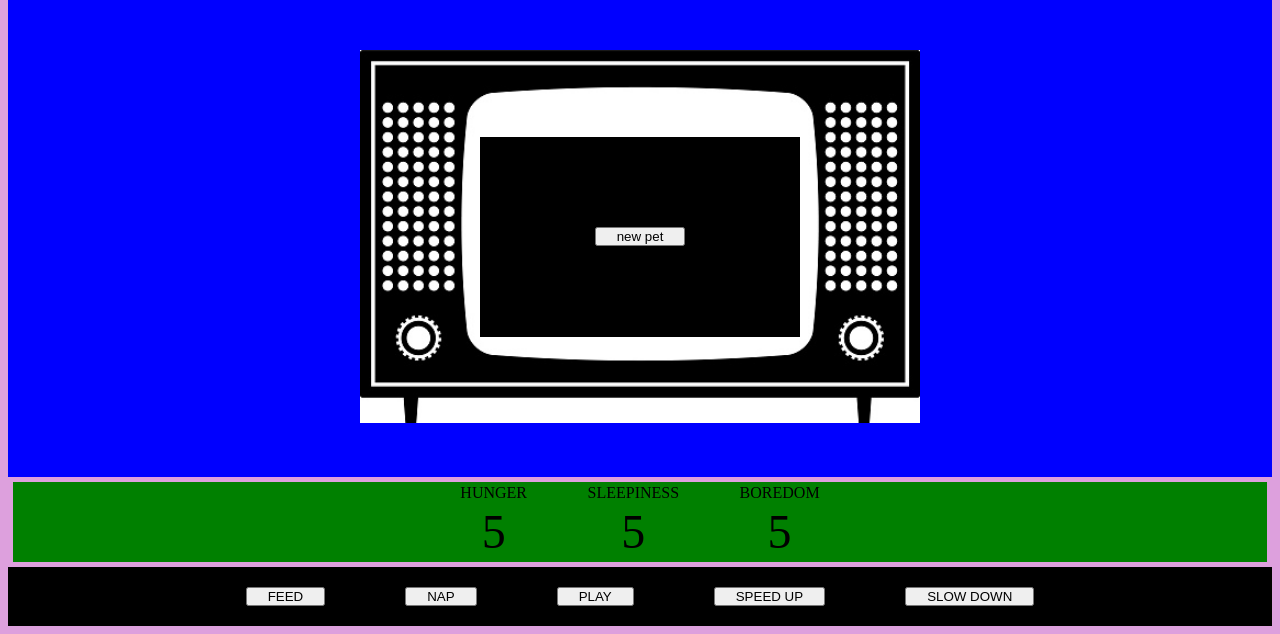
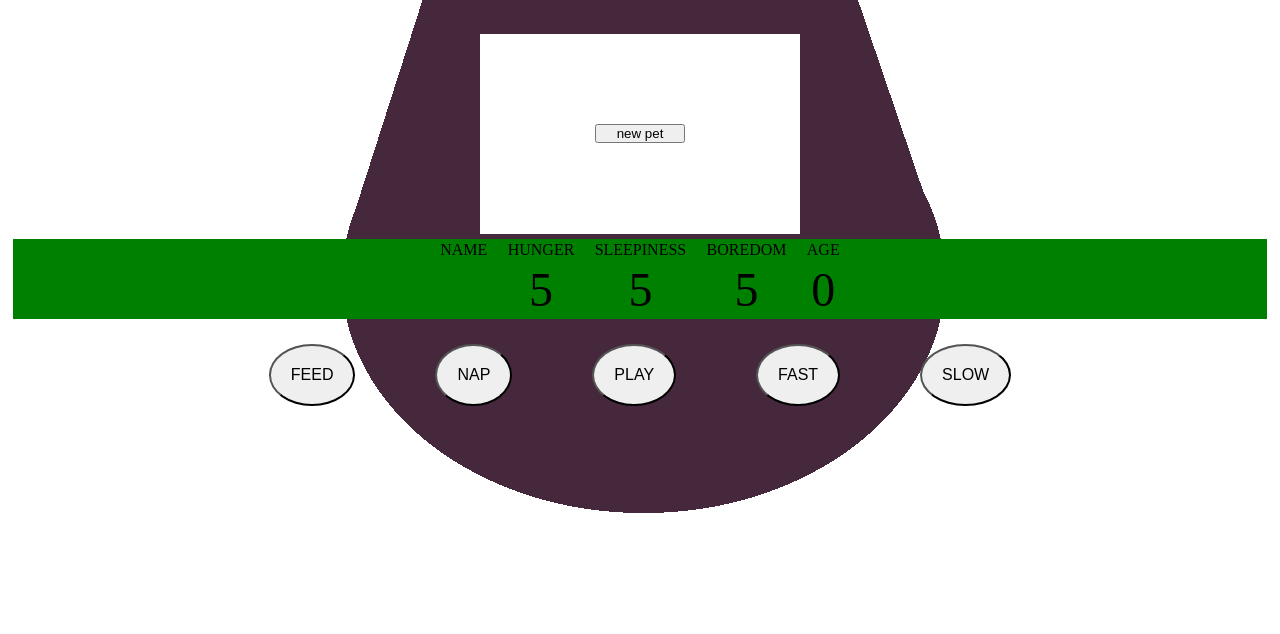
Before and after one commit to philgermano/Vitual-pet-project, a plain HTML site: page index.html in a window 1280 px wide. Shown: the part 169-803 px from the top of the page. Drawn offline with Linux system fonts and the light colour scheme.

Commit message:
New background egg image. round buttons.

```diff
--- a/css/style.css
+++ b/css/style.css
@@ -1,27 +1,26 @@
 body{
-    height: 90%;
-    background-color: plum;
+    height: 100%;
+    background-image: url('../art/egg-back.png');
+    background-repeat: no-repeat;
+    background-size: 90vh ;
+    background-position: center top;
+
 }
 h1{
     height: 10vh;
     font-size: 4em;
     text-align: center;
+    margin-top: 10vh;
 }
 #middle{
-    height: 60vh;
-    background-color: blue;
-    background-image: url('../art/istockphoto-1290270631-170667a.jpg');
-    background-repeat: no-repeat;
-    background-size: 70vh ;
-    background-position: 50% 50%;
-    align-items: center;
+    height: 50vh;
     display: flex;
     align-items: center;
 
 }
 
 #petZone{
-        background-color: black;
+        background-color: white;
         color: white;
         height: 25vh;
         width: 40vh;
@@ -41,12 +40,14 @@ footer{
     display: flex;
     justify-content: center;
     height: 20h;
-    background-color: black;
 }
 
 .control{
     padding: 0 20px 0 20px;
     margin: 20px 40px 20px 40px;
+    border-radius: 50%;
+    padding: 20px;
+    font-size: 16px;
 }
 
 #meter{
--- a/index.html
+++ b/index.html
@@ -9,23 +9,23 @@
 </head>
 <body>
     <h1 id="title">Virtual Pet</h1>
-        <section id="middle">
             <div id="petZone">
                 <button id="new-pet">new pet</button>
                 <!-- <img id="petSpr" src=""> -->
             </div>
-        </section>
         <section id="meter">
+            NAME <div id="name" class="stat"><br></div>
            HUNGER <div id="hunger" class="stat">5</div>
             SLEEPINESS<div id="sleepiness" class="stat">5</div>
             BOREDOM<div id="boredom" class="stat">5</div>
+            AGE<div id="age" class="stat">0</div>
         </section>
     <footer id="button-row">
         <button class="control" id="feed">FEED</button>
         <button class="control" id="nap">NAP</button>
         <button class="control" id="play">PLAY</button>
-        <button class="control" id="fast">SPEED UP</button>
-        <button class="control" id="slow">SLOW DOWN</button>
+        <button class="control" id="fast">FAST</button>
+        <button class="control" id="slow">SLOW</button>
     </footer>
 
             <script src="js/app.js"></script>
--- a/js/app.js
+++ b/js/app.js
@@ -38,6 +38,8 @@ const spawnPet = () =>{
 const makePet = () =>{
     let name = prompt("What will you name your pet?", "spot");
      pet.name = name;
+     let target = document.querySelector("#name")
+     target.innerText = pet.name;
      //console.log(pet);
      timeStart();
          //pet sprite creation
```
Also changed, not shown: art/download.jpg (deleted), art/egg-back.png (added), 1 other file.
